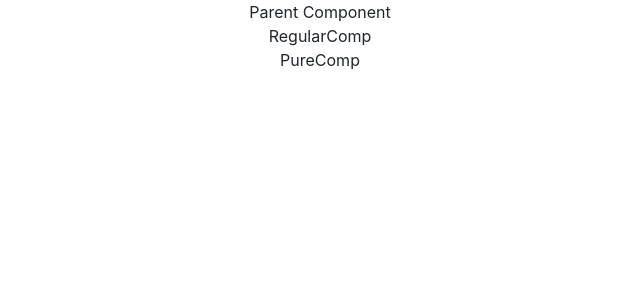
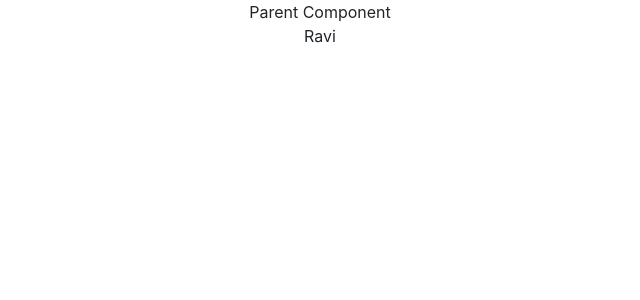
Before and after one commit to RAVIGANESHMBHAT/ReactJS-Learnings, a React (Create React App) app: page / in a window 1280 px wide. Shown: the top 300 px of the page, without its empty margins (320-960 px from the left). Built offline with nearby package versions, Linux system fonts and the light colour scheme.

Commit message:
React.memo()

```diff
--- a/src/components/MemoComp.js
+++ b/src/components/MemoComp.js
@@ -7,4 +7,4 @@ function MemoComp({ name }) {
   )
 }
 
-export default MemoComp
+export default React.memo(MemoComp)
--- a/src/components/ParentComp.js
+++ b/src/components/ParentComp.js
@@ -1,7 +1,14 @@
 import React, { Component } from "react";
-import PureComp from "./PureComp";
-import RegularComp from "./RegularComp";
+import MemoComp from "./MemoComp";
+// import PureComp from "./PureComp";
+// import RegularComp from "./RegularComp";
 class ParentComp extends Component {
+  constructor(props) {
+    super(props);
+    this.state = {
+      name: "Ravi",
+    };
+  }
   componentDidMount() {
     console.log("Parent mount");
     setInterval(() => {
@@ -11,15 +18,17 @@ class ParentComp extends Component {
   }
 
   componentDidUpdate() {
-    console.log("Parent Comp update");
+    //console.log("Parent Comp update");
   }
 
   render() {
+    console.log("******************* Parent Comp Rendered *******************");
     return (
       <div>
         Parent Component
-        <RegularComp />
-        <PureComp />
+        {/* <RegularComp />
+        <PureComp /> */}
+        <MemoComp name={this.state.name} />
       </div>
     );
   }
```
Also changed, not shown: 1 other file (tests, documents, lock files or other folders).
